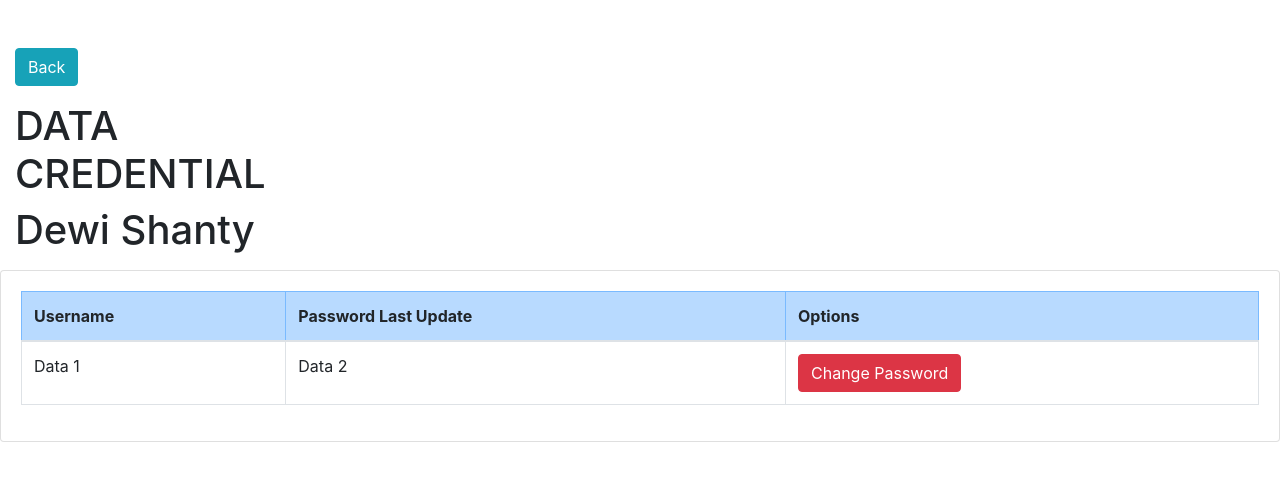
After one commit to deshantt/Hacktiv8PairProject-WarehouseApps, a Node server app: page /employees/1/data in a window 1280 px wide. The commit adds this page. Shown: the top 481 px of the page. Run offline with Node 20, Linux system fonts and the light colour scheme; some libraries are stand-ins or nearby versions.

```diff
--- a/app.js
+++ b/app.js
@@ -1,6 +1,6 @@
 const express = require("express")
 const app = express()
-const port = 3001
+const port = 3000
 
 app.set('view engine', 'ejs')
 app.use(express.urlencoded({ extended: true }))
--- a/controllers/EmployeeController.js
+++ b/controllers/EmployeeController.js
@@ -1,4 +1,4 @@
-const { Employee } = require("../models")
+const { Employee, Warehouse } = require("../models")
 
 class EmployeeController {
 
@@ -7,6 +7,16 @@ class EmployeeController {
         Employee.findAll()
             .then(employees => res.render("employees", { employees, nav: 'employee' }))
             .catch(err => res.send(err))
+    }
+
+    static showEmployeeData(req, res){
+        Employee.findAll({include:[{model: Warehouse}]}).then(data =>{
+            console.log(data)
+        }).then(err =>{
+            console.log(err)
+        })
+
+        res.render('employeeData')
     }
 
     static addGet(req, res) {
--- a/routers/employee.js
+++ b/routers/employee.js
@@ -5,6 +5,7 @@ const EmployeeController = require("../controllers/EmployeeController")
 
 // Read
 router.get("/", EmployeeController.show)
+router.get("/:id/data", EmployeeController.showEmployeeData)
 
 // Create
 router.get("/add", EmployeeController.addGet)
--- a/routers/warehouse.js
+++ b/routers/warehouse.js
@@ -5,6 +5,7 @@ const WarehouseController = require("../controllers/WarehouseController")
 
 // Read
 router.get("/", WarehouseController.show)
+router.get("/:id/employee-registered", WarehouseController.showEmployeeRegistered)
 
 // Create
 router.get("/add", WarehouseController.addGet)
--- /dev/null
+++ b/views/employeeData.ejs
@@ -0,0 +1,45 @@
+<!DOCTYPE html>
+<html lang="en">
+<head>
+    <meta charset="UTF-8">
+    <%- include("./partials/bootstrap") %>
+    <meta name="viewport" content="width=device-width, initial-scale=1.0">
+    <title>Employee Data</title>
+</head>
+<body>
+    <br><br>
+    <div class="col-md-3 mb-3">
+        <a type="button" class="btn btn-info" href='/employees  '' role="button">Back</a><br>
+    </div>
+
+    <div class="col-md-3 mb-3">
+        <h1>DATA CREDENTIAL</h1>
+        <h1>Dewi Shanty</h1>
+    </div>
+
+    <div class="card">
+        <div class="card-body">
+          <table class="table table-hover">
+            <thead class="table table-bordered">
+              <tr class="table-primary">
+                <th scope="col">Username</th>
+                <th scope="col">Password Last Update</th>
+                <th scope="col">Options</th>
+              </tr>
+            </thead>
+            <tbody class="table table-bordered">
+                    <tr>
+                        <td>Data 1</td>
+                        <td>Data 2</td>
+                        </td>
+                        <td>
+                            <a type="button" class="btn btn-danger" href='#' role="button">Change Password</a>
+						</td>
+                    </tr>
+                  <tr>
+            </tbody>
+          </table>
+        </div>
+    </div>
+</body>
+</html>
--- a/views/employees.ejs
+++ b/views/employees.ejs
@@ -41,11 +41,13 @@
                         <td><%= employee.position %></td>
                         <td><%= employee.gender %></td>
                         <td><%= employee.salary %></td>
-                        <td><%= employee.WarehouseId %></td>
+                        <td><%= employee.WarehouseId %> Warehouse JKT<br>
+                          <a type="button" class="btn btn-info" href='/warehouses/employee-registered'' role="button">Check All Registered Employees</a>
+                        </td>
                         <td>
                             <a type="button" class="btn btn-warning" href='/employees/<%= employee.id %>/edit' role="button">Edit</a>
                             <a type="button" class="btn btn-danger" href='/employees/<%= employee.id %>/delete' role="button" onclick="return confirm('Are you sure you want to delete the item?')">Delete</a>
-                            <a type="button" class="btn btn-info" href='#'' role="button">Manage</a>
+                            <a type="button" class="btn btn-primary" href='/employees/<%= employee.id %>/data' role="button">Manage</a>
 						</td>
                     </tr>
                     <% }) %>
--- a/views/warehouses.ejs
+++ b/views/warehouses.ejs
@@ -39,7 +39,7 @@
                             <a type="button" class="btn btn-warning" href='/warehouses/<%= warehouse.id %>/edit' role="button">Edit</a>
                             <a type="button" class="btn btn-danger" href='/warehouses/<%= warehouse.id %>/delete' role="button" onclick="return confirm('Are you sure you want to delete the item?')">Delete</a>
                             <a type="button" class="btn btn-info" href='#'' role="button">Stock</a>
-                            <a type="button" class="btn btn-primary" href='#'' role="button">Employee</a>
+                            <a type="button" class="btn btn-primary" href='/warehouses/<%= warehouse.id %>/employee-registered' role="button">Employee</a>
 						</td>
                     </tr>
                     <% }) %>
```
Also changed, not shown: controllers/WarehouseController.js (+25 -2 lines), models/employee.js (+9 -0 lines), views/employeeWarehouse.ejs (added, +51 -0 lines), helpers/coba.js (added).
